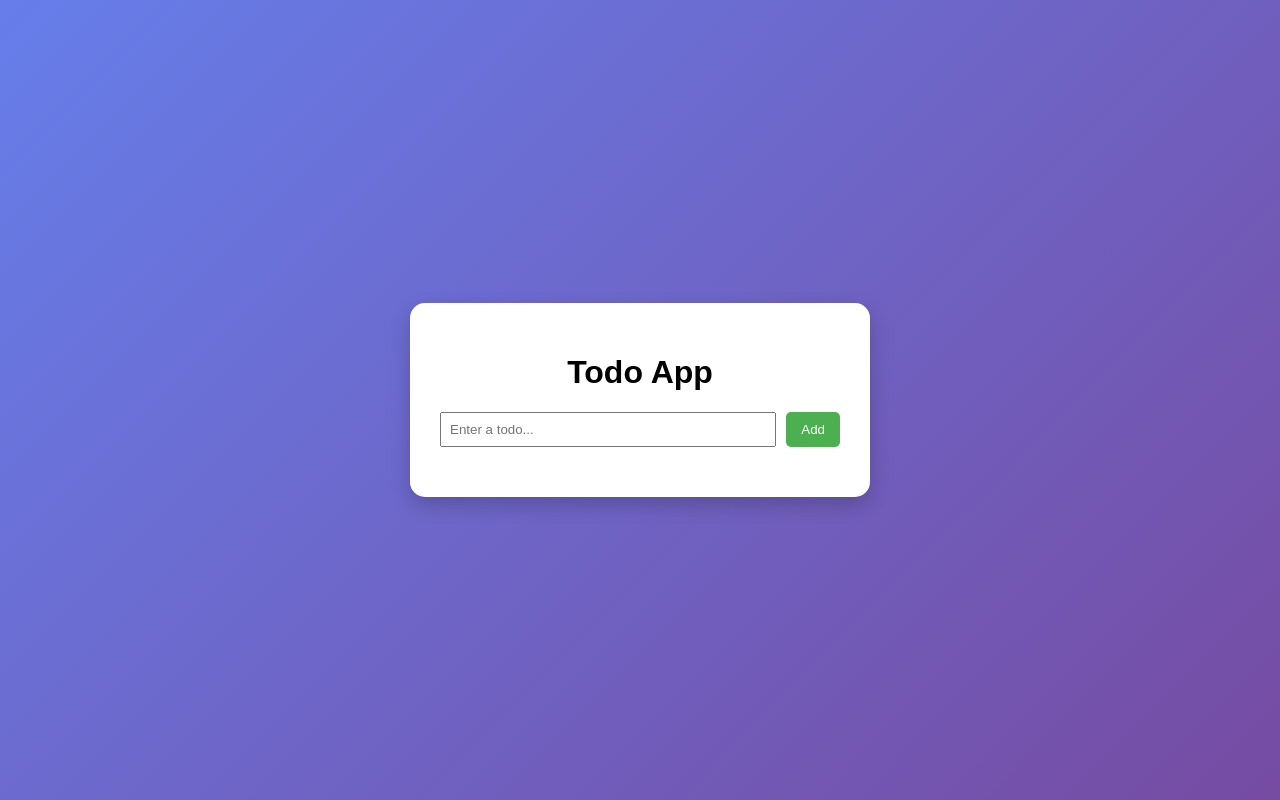
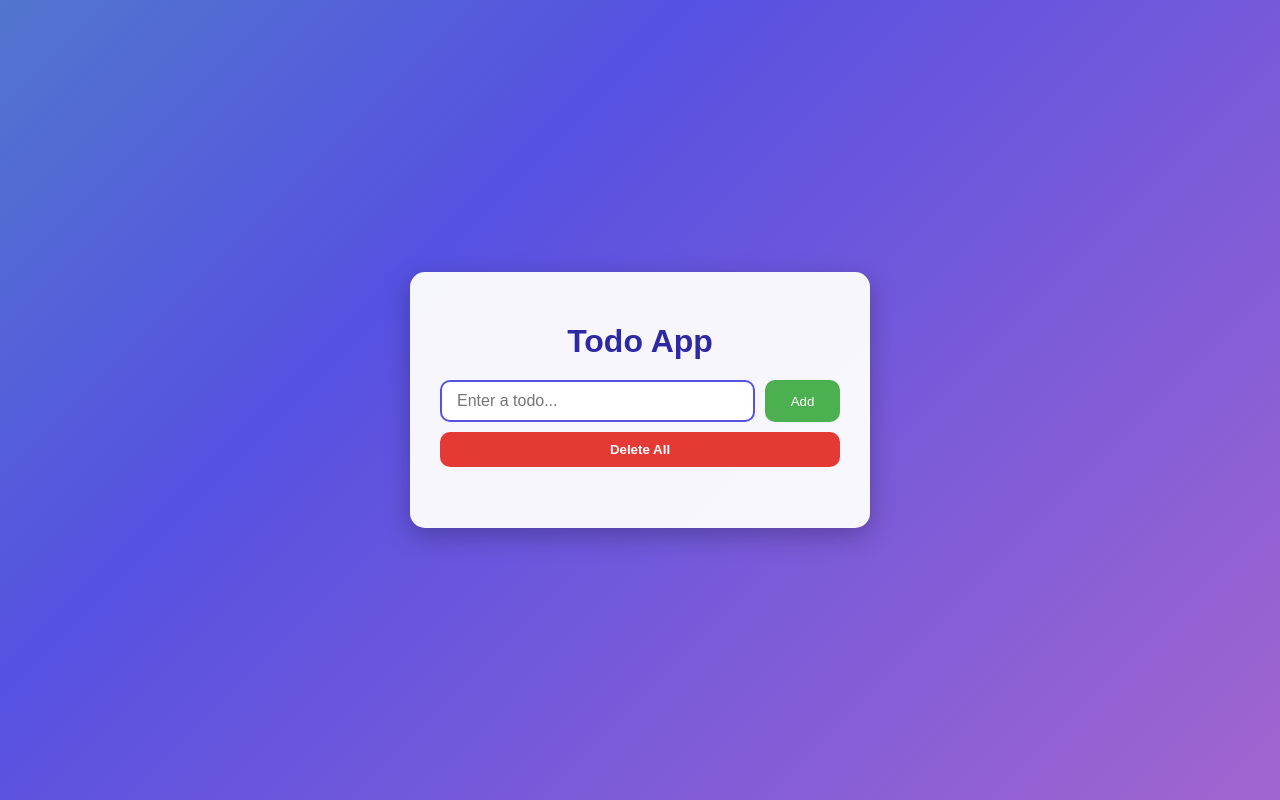
Before and after one commit to virtualkushal/react_curd, a React (Vite) app: page / in a window 1280 px wide. Built offline with nearby package versions, Linux system fonts and the light colour scheme.

Commit message:
Change UI and Delete button add

```diff
--- a/src/App.css
+++ b/src/App.css
@@ -8,63 +8,119 @@ body {
   justify-content: center;
   align-items: center;
   height: 100vh;
-  background: linear-gradient(135deg, #667eea, #764ba2);
+  background: linear-gradient(-45deg, #ec79be, #5651e1, #42e695, #f9d423);
+  background-size: 400% 400%;
+  animation: gradientBG 15s ease infinite;
 }
 
+@keyframes gradientBG {
+  0% {background-position: 0% 50%;}
+  50% {background-position: 100% 50%;}
+  100% {background-position: 0% 50%;}
+}
+
+/* Card */
 .card {
-  background: white;
+  background: rgba(255, 255, 255, 0.95);
   padding: 30px;
   border-radius: 15px;
   width: 400px;
-  box-shadow: 0 8px 20px rgba(0, 0, 0, 0.2);
+  box-shadow: 0 8px 25px rgba(0, 0, 0, 0.25);
 }
 
+/* Heading */
 h1 {
   text-align: center;
+  color: #2d29a5;
+  margin-bottom: 20px;
 }
 
+/* Input group */
 .input-group {
   display: flex;
   gap: 10px;
+  margin-bottom: 10px;
 }
 
 input {
   flex: 1;
-  padding: 8px;
+  padding: 10px 15px;
+  border-radius: 10px;
+  border: 2px solid #5651e1;
+  font-size: 16px;
+  outline: none;
+  transition: 0.3s;
 }
 
-button {
-  padding: 8px 15px;
-  background: #4caf50;
+input:focus {
+  border-color: #f9d423;
+  box-shadow: 0 0 8px rgba(249, 212, 35, 0.6);
+}
+
+/* Buttons */
+.action-btn {
+  padding: 10px 15px;
+  border-radius: 10px;
+  background-color: #4caf50;
   color: white;
   border: none;
   cursor: pointer;
-  border-radius: 5px;
+  transition: 0.3s;
+  min-width: 75px;
 }
 
+.action-btn:hover {
+  background-color: #45a049;
+  transform: scale(1.05);
+}
+
+/* Delete button inside todo */
+.delete-btn {
+  background-color: red;
+}
+
+.delete-btn:hover {
+  background-color: #c62828;
+}
+
+/* Delete All Button */
+.delete-all-btn {
+  background-color: #e53935;
+  color: white;
+  width: 100%;
+  padding: 10px;
+  border: none;
+  border-radius: 10px;
+  margin-bottom: 15px;
+  cursor: pointer;
+  font-weight: bold;
+  transition: 0.3s;
+}
+
+.delete-all-btn:hover {
+  background-color: #d32f2f;
+  transform: scale(1.02);
+}
+
+/* Todo list */
 .todo-list {
-  margin-top: 20px;
+  margin-top: 10px;
   padding: 0;
 }
 
 .todo-item {
   list-style: none;
-  padding: 10px;
+  padding: 12px 15px;
   background: #f2f2f2;
-  margin-bottom: 8px;
-  border-radius: 5px;
-}
-.todo-item {
-  list-style: none;
-  padding: 10px;
-  background: #f2f2f2;
-  margin-bottom: 8px;
-  border-radius: 5px;
+  margin-bottom: 10px;
+  border-radius: 10px;
   display: flex;
   justify-content: space-between;
   align-items: center;
+  box-shadow: 0 4px 8px rgba(0,0,0,0.1);
 }
 
-.delete-btn {
-  background: red;
+.button-group {
+  display: flex;
+  gap: 5px;
 }
--- a/src/App.jsx
+++ b/src/App.jsx
@@ -45,6 +45,7 @@ function App() {
       <div className="card">
         <h1>Todo App</h1>
 
+        {/* Input + Add/Update Button */}
         <div className="input-group">
           <input
             type="text"
@@ -52,11 +53,17 @@ function App() {
             value={input}
             onChange={(e) => setInput(e.target.value)}
           />
-          <button onClick={addTodo}>
+          <button className="action-btn" onClick={addTodo}>
             {editIndex !== null ? "Update" : "Add"}
           </button>
         </div>
 
+        {/* Delete All Button */}
+        <button className="delete-all-btn" onClick={() => setTodos([])}>
+          Delete All
+        </button>
+
+        {/* Todo List */}
         <ul className="todo-list">
           {todos.map((todo, index) => (
             <Todo
```
